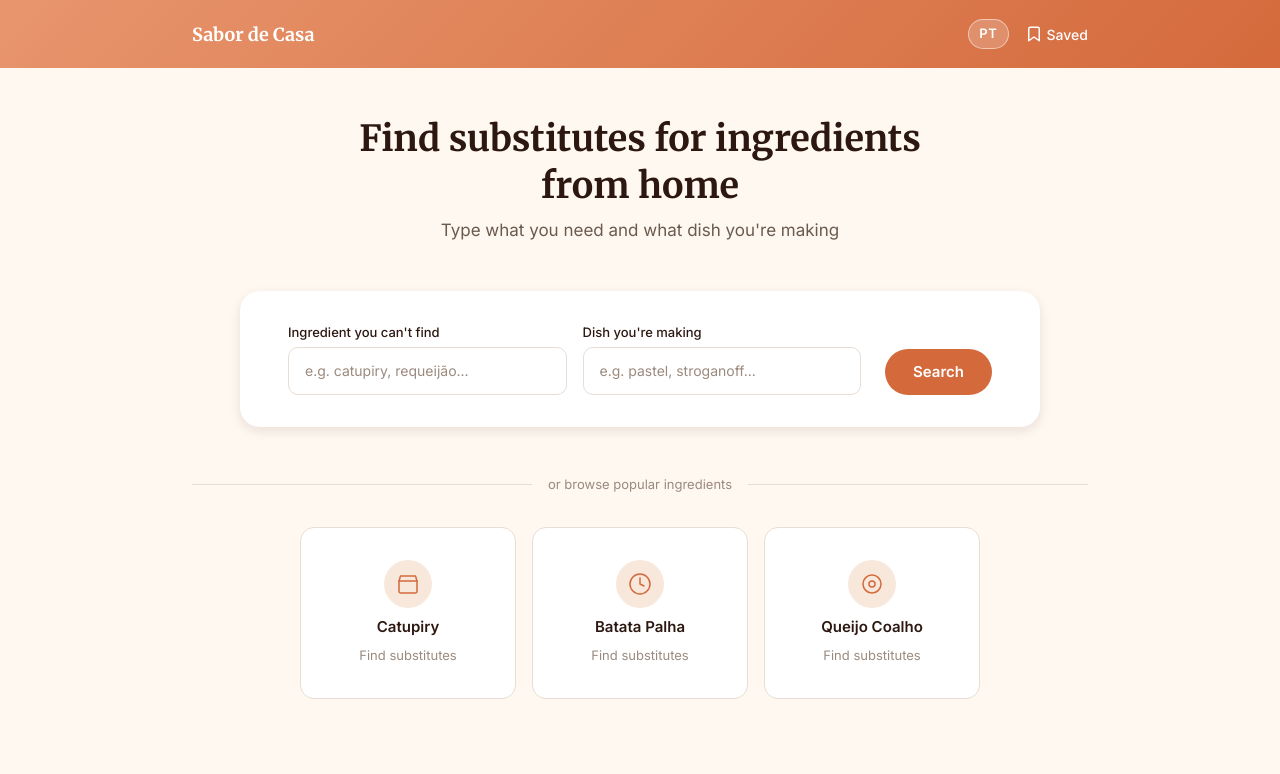
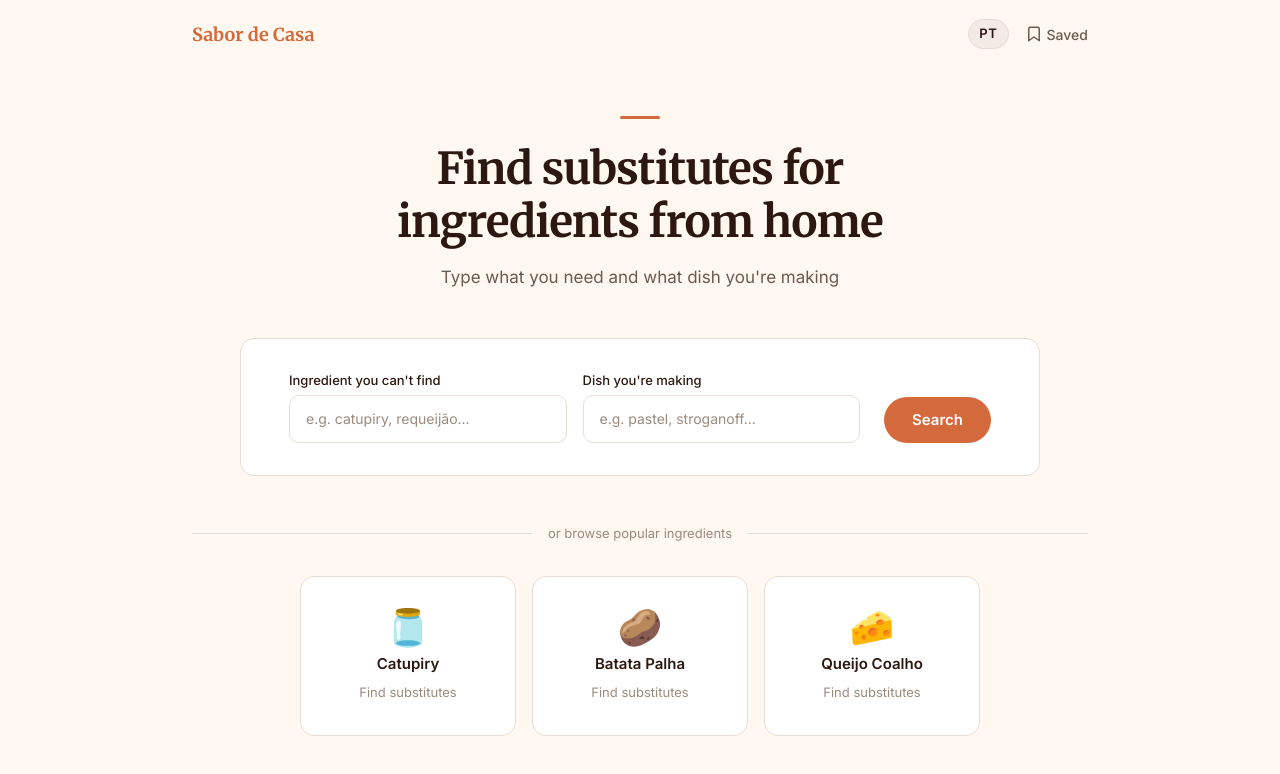
Before and after one commit to juliassilvestrin/sabordecasa, a website with bundled scripts: page public/index.html in a window 1280 px wide. Built offline with nearby package versions, Linux system fonts and the light colour scheme.

Commit message:
Redesign visual style: remove gradient header, bigger hero, emoji icons
- Home header is now transparent (logo in terracotta on warm bg)
- Sub-page header is white with border-bottom, no orange
- Hero title larger (2.75rem) with decorative accent line above
- Popular ingredient icons replaced with food emojis (🫙🥔🧀)
- Search card border instead of floating shadow
- Context bar cleaner white with border

Co-Authored-By: Claude Sonnet 4.6 <noreply@anthropic.com>

```diff
--- a/public/css/components.css
+++ b/public/css/components.css
@@ -9,11 +9,22 @@
   margin-right: auto;
 }
 
+.search-hero::before {
+  content: '';
+  display: block;
+  width: 40px;
+  height: 3px;
+  background: var(--color-primary);
+  margin: 0 auto var(--space-lg);
+  border-radius: 999px;
+}
+
 .search-hero h1 {
   font-family: var(--font-heading);
-  font-size: 2.25rem;
-  line-height: 1.3;
-  margin-bottom: var(--space-sm);
+  font-size: 2.75rem;
+  line-height: 1.2;
+  margin-bottom: var(--space-md);
+  letter-spacing: -0.02em;
 }
 
 .search-subtitle {
@@ -31,9 +42,9 @@
 
 .search-card {
   background: var(--color-surface);
-  border-radius: var(--radius-xl);
+  border-radius: var(--radius-lg);
   padding: var(--space-xl) var(--space-2xl);
-  box-shadow: var(--shadow-md);
+  border: 1.5px solid var(--color-border);
   display: flex;
   align-items: flex-end;
   gap: var(--space-lg);
@@ -261,14 +272,8 @@
 }
 
 .popular-icon {
-  width: 48px;
-  height: 48px;
-  border-radius: 50%;
-  background: #F8E8DC;
-  display: flex;
-  align-items: center;
-  justify-content: center;
-  color: var(--color-primary);
+  font-size: 2.25rem;
+  line-height: 1;
 }
 
 .popular-name {
--- a/public/css/layout.css
+++ b/public/css/layout.css
@@ -15,17 +15,22 @@ body {
   padding: var(--space-md) 0;
 }
 
-.site-header--home,
-.site-header--sub {
-  background: linear-gradient(135deg, #E8956D 0%, #D46A3C 100%);
-  color: white;
+.site-header--home {
+  background: transparent;
+  color: var(--color-text);
 }
 
 .site-header--home .logo {
   font-family: var(--font-heading);
   font-size: 1.125rem;
   font-weight: 700;
-  color: white;
+  color: var(--color-primary);
+}
+
+.site-header--sub {
+  background: var(--color-surface);
+  border-bottom: 1px solid var(--color-border);
+  color: var(--color-text);
 }
 
 .header-inner {
@@ -42,7 +47,7 @@ body {
   gap: var(--space-xs);
   font-size: 0.9375rem;
   font-weight: 500;
-  color: white;
+  color: var(--color-text);
   background: none;
   border: none;
   cursor: pointer;
@@ -50,14 +55,14 @@ body {
 }
 
 .header-back:hover {
-  opacity: 0.85;
+  color: var(--color-primary);
 }
 
 .header-title {
   font-family: var(--font-heading);
   font-size: 1.125rem;
   font-weight: 700;
-  color: white;
+  color: var(--color-text);
   position: absolute;
   left: 50%;
   transform: translateX(-50%);
@@ -69,7 +74,7 @@ body {
   gap: var(--space-xs);
   font-size: 0.875rem;
   font-weight: 500;
-  color: white;
+  color: var(--color-text-light);
   background: none;
   border: none;
   cursor: pointer;
@@ -77,7 +82,7 @@ body {
 }
 
 .nav-saved:hover {
-  opacity: 0.85;
+  color: var(--color-primary);
 }
 
 .header-actions {
@@ -89,9 +94,9 @@ body {
 .lang-toggle {
   font-size: 0.8125rem;
   font-weight: 600;
-  color: white;
-  background: rgba(255,255,255,0.2);
-  border: 1.5px solid rgba(255,255,255,0.5);
+  color: var(--color-text);
+  background: rgba(44, 24, 16, 0.06);
+  border: 1.5px solid var(--color-border);
   border-radius: 999px;
   padding: 0.25rem 0.625rem;
   cursor: pointer;
@@ -100,20 +105,21 @@ body {
 }
 
 .lang-toggle:hover {
-  background: rgba(255,255,255,0.35);
+  background: rgba(44, 24, 16, 0.12);
 }
 
 .lang-toggle:focus-visible {
-  outline: 2px solid white;
+  outline: 2px solid var(--color-primary);
   outline-offset: 2px;
 }
 
 /* ===== CONTEXT BAR ===== */
 .context-bar {
-  background: #e8ddd4;
+  background: var(--color-surface);
+  border-bottom: 1px solid var(--color-border);
   padding: var(--space-sm) 0;
   font-size: 0.875rem;
-  color: var(--color-text);
+  color: var(--color-text-light);
 }
 
 .context-bar p {
--- a/public/index.html
+++ b/public/index.html
@@ -113,23 +113,17 @@
         </div>
         <div class="popular-grid" role="list">
           <button class="popular-card" data-ingredient="Catupiry" role="listitem" aria-label="Search for Catupiry">
-            <div class="popular-icon" aria-hidden="true">
-              <svg width="24" height="24" viewBox="0 0 24 24" fill="none" stroke="currentColor" stroke-width="1.5" stroke-linecap="round" stroke-linejoin="round"><path d="M3 9h18v10a2 2 0 0 1-2 2H5a2 2 0 0 1-2-2V9z"/><path d="M3 9l1.5-5h15L21 9"/></svg>
-            </div>
+            <div class="popular-icon" aria-hidden="true">🫙</div>
             <span class="popular-name">Catupiry</span>
             <span class="popular-count" data-i18n="findSubstitutes">Find substitutes</span>
           </button>
           <button class="popular-card" data-ingredient="Batata Palha" role="listitem" aria-label="Search for Batata Palha">
-            <div class="popular-icon" aria-hidden="true">
-              <svg width="24" height="24" viewBox="0 0 24 24" fill="none" stroke="currentColor" stroke-width="1.5" stroke-linecap="round" stroke-linejoin="round"><circle cx="12" cy="12" r="10"/><path d="M12 6v6l4 2"/></svg>
-            </div>
+            <div class="popular-icon" aria-hidden="true">🥔</div>
             <span class="popular-name">Batata Palha</span>
             <span class="popular-count" data-i18n="findSubstitutes">Find substitutes</span>
           </button>
           <button class="popular-card" data-ingredient="Queijo Coalho" role="listitem" aria-label="Search for Queijo Coalho">
-            <div class="popular-icon" aria-hidden="true">
-              <svg width="24" height="24" viewBox="0 0 24 24" fill="none" stroke="currentColor" stroke-width="1.5" stroke-linecap="round" stroke-linejoin="round"><circle cx="12" cy="12" r="3"/><circle cx="12" cy="12" r="9"/></svg>
-            </div>
+            <div class="popular-icon" aria-hidden="true">🧀</div>
             <span class="popular-name">Queijo Coalho</span>
             <span class="popular-count" data-i18n="findSubstitutes">Find substitutes</span>
           </button>
```
